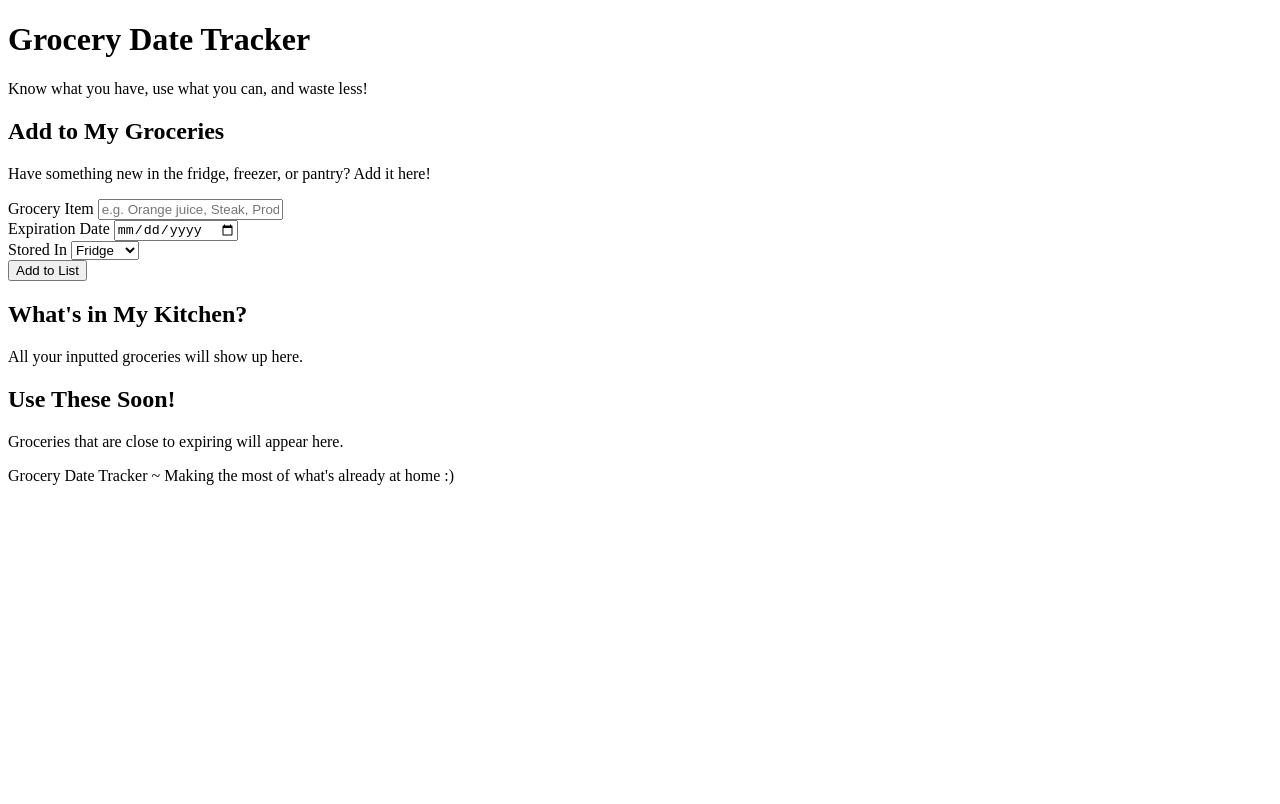
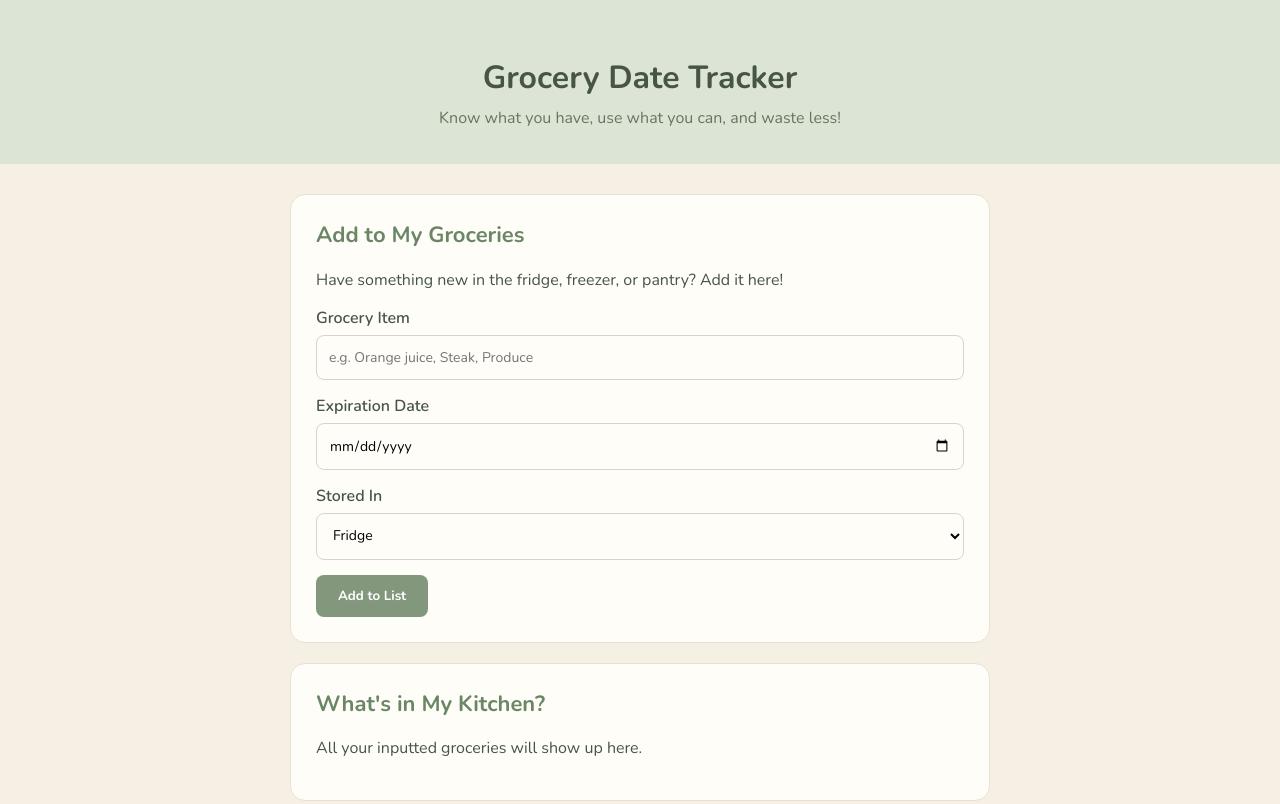
Before and after one commit to alyannadahilig/grocery-date-tracker, a plain HTML site: page index.html in a window 1280 px wide. Shown: the top 804 px of the page. Drawn offline with nearby package versions, Linux system fonts and the light colour scheme.

Commit message:
Styled grocery tracker user interface in css

```diff
--- a/index.html
+++ b/index.html
@@ -4,6 +4,10 @@
     <meta charset="UTF-8">
     <meta name="viewport" content="width=device-width, initial-scale=1.0">
     <title>Grocery Date Tracker</title>
+
+    <link href="https://fonts.googleapis.com/css2?family=Nunito:wght@400;600;700&display=swap"
+          rel="stylesheet">
+    <link rel="stylesheet" href="style.css">
 </head>
 
 <body>
--- /dev/null
+++ b/style.css
@@ -0,0 +1,104 @@
+body {
+    font-family: 'Nunito', sans-serif;
+    background-color: #f6f0e4;
+    color: #465544;
+    margin: 0;
+    padding: 0;
+}
+
+header {
+    background-color: #dce5d5;
+    text-align: center;
+    padding: 35px 20px;
+}
+
+header h1 {
+    color: #465544;
+    margin-bottom: 8px;
+    font-size: 32px;
+}
+
+header p {
+    margin: 0;
+    color: #667461;
+}
+
+main {
+    max-width: 700px;
+    margin: 30px auto;
+    padding: 0 20px;
+}
+
+section {
+    background-color: #fffdf8;
+    padding: 25px;
+    margin-bottom: 20px;
+    border-radius: 15px;
+    border: 1px solid #e7e1d4;
+}
+
+h2 {
+    color: #6b8665;
+    margin-top: 0;
+    font-size: 22px;
+}
+
+form div {
+    margin-bottom: 15px;
+}
+
+label {
+    display: block;
+    margin-bottom: 6px;
+    font-weight: 600;
+}
+
+input, select {
+    width: 100%;
+    padding: 12px;
+    border: 1px solid #d8d5c8;
+    border-radius: 8px;
+    background-color: #fffdf8;
+    font-family: inherit;
+    font-size: 14px;
+    box-sizing: border-box;
+}
+
+input:focus, select:focus {
+    outline: 2px solid #a9bea1;
+    border-color: #82977b;
+}
+
+button {
+    background-color: #82977b;
+    color: white;
+    border: none;
+    padding: 12px 22px;
+    border-radius: 8px;
+    font-family: inherit;
+    font-weight: 700;
+    cursor: pointer;
+}
+
+button:hover {
+    background-color: #6b8665;
+}
+
+/* grocery list */
+ul {
+    padding-left: 20px;
+}
+
+li {
+    background-color: #f7e8ac;
+    padding: 10px;
+    margin-bottom: 10px;
+    border-radius: 8px;
+}
+
+footer {
+    text-align: center;
+    padding: 20px;
+    color: #788071;
+    font-size: 13px;
+}
```
